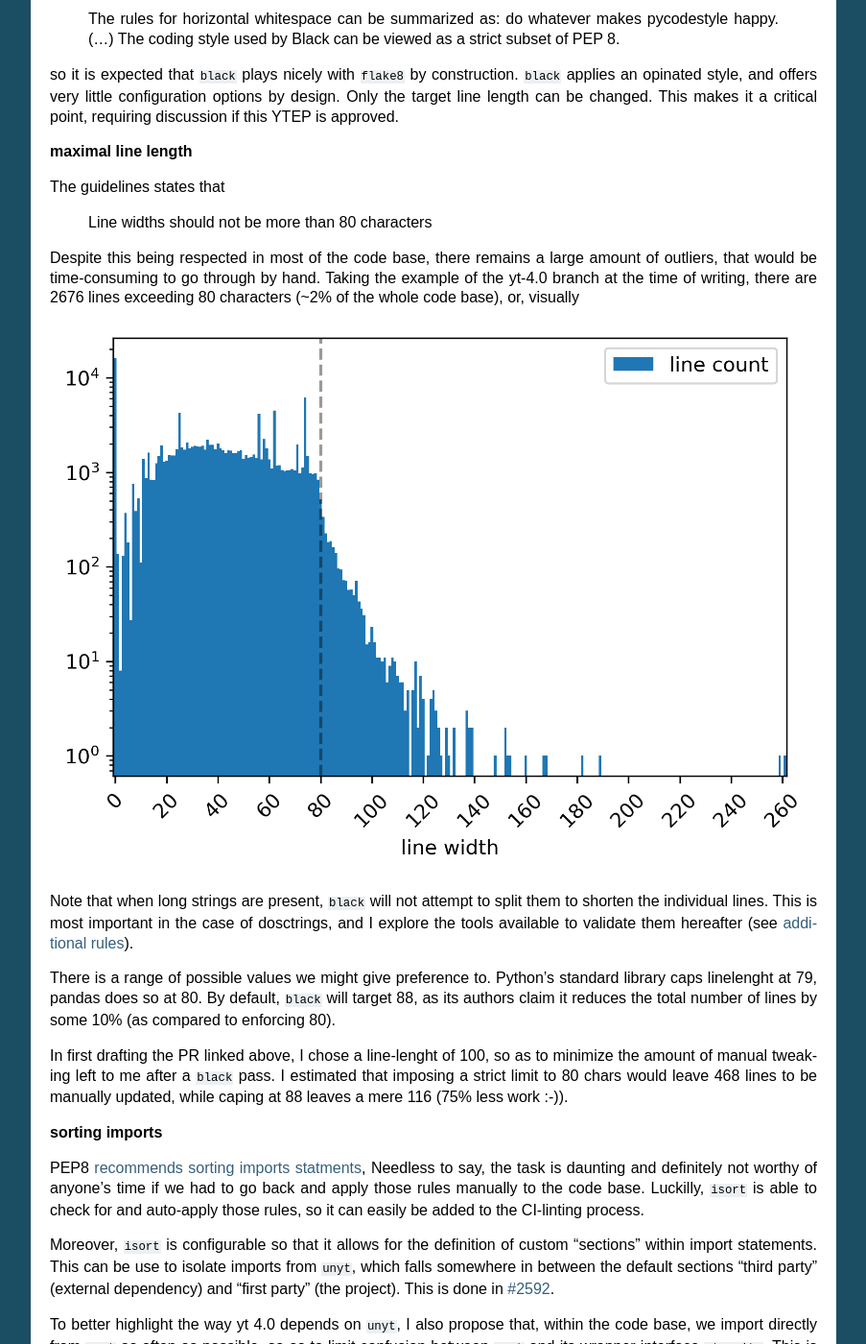
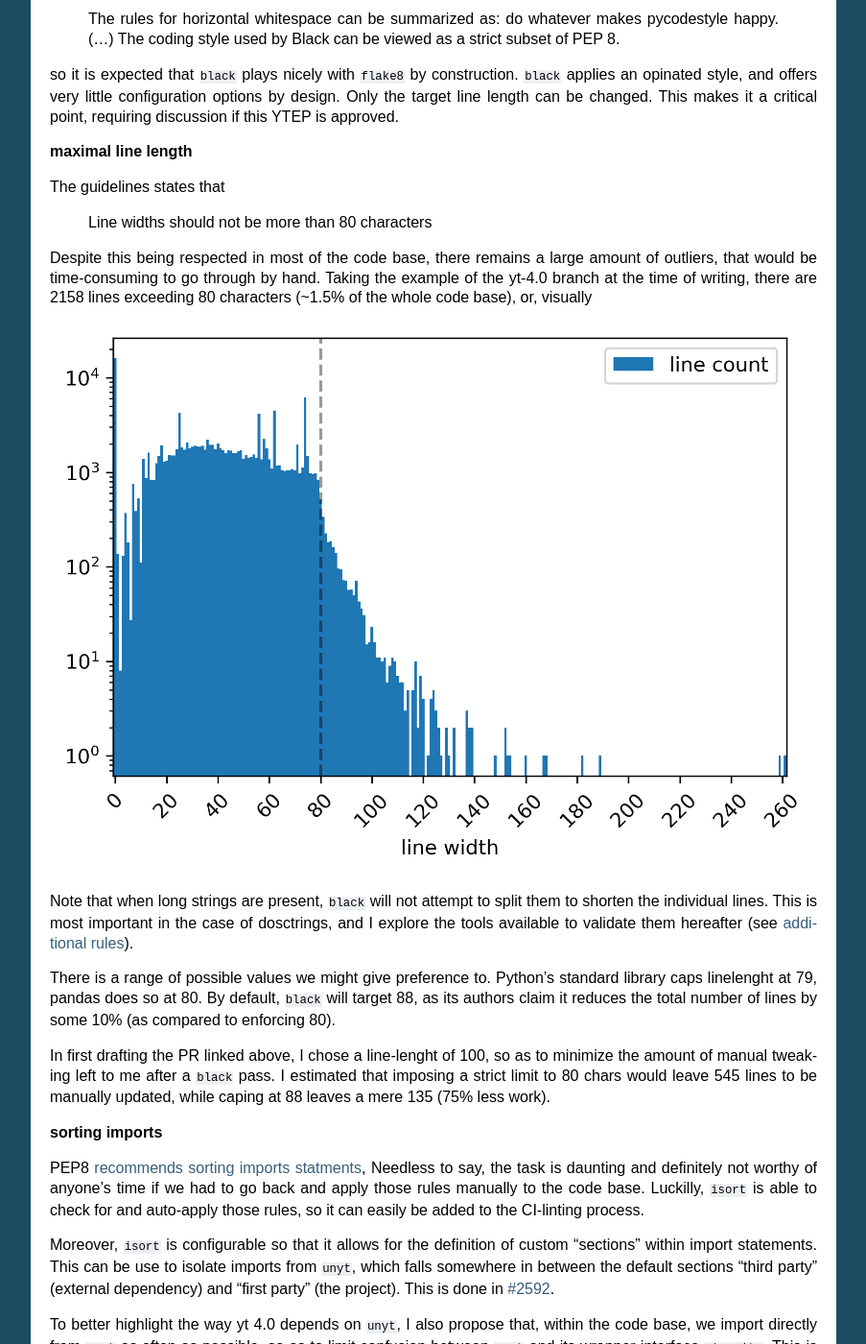
Before and after one commit to yt-project/ytep, a Sphinx documentation site: the page built from source/YTEPs/YTEP-0037.rst, in a window 1280 px wide and 1400 px high, scrolled down 839 px. Shown: the whole window at 96% size, without its empty margins (198-1101 px from the left). Built offline with Sphinx 7.4.7, drawn with Linux system fonts in a browser that asks for light colours; formulas are drawn with MathJax 3.

Commit message:
fix estimations

```diff
--- a/source/YTEPs/YTEP-0037.rst
+++ b/source/YTEPs/YTEP-0037.rst
@@ -62,8 +62,8 @@
 
 Despite this being respected in most of the code base, there remains a large amount of
 outliers, that would be time-consuming to go through by hand. Taking the example of the
-yt-4.0 branch at the time of writing, there are 2676 lines exceeding 80 characters (~2%
-of the whole code base), or, visually
+yt-4.0 branch at the time of writing, there are 2158 lines exceeding 80 characters
+(~1.5% of the whole code base), or, visually
 
 .. image:: ../images/lw-ytep-37.png
 
@@ -79,8 +79,8 @@
 
 In first drafting the PR linked above, I chose a line-lenght of 100, so as to minimize
 the amount of manual tweaking left to me after a ``black`` pass.
-I estimated that imposing a strict limit to 80 chars would leave 468 lines to be
-manually updated, while caping at 88 leaves a mere 116 (75% less work :-)).
+I estimated that imposing a strict limit to 80 chars would leave 545 lines to be
+manually updated, while caping at 88 leaves a mere 135 (75% less work).
 
 
 **sorting imports**
```
